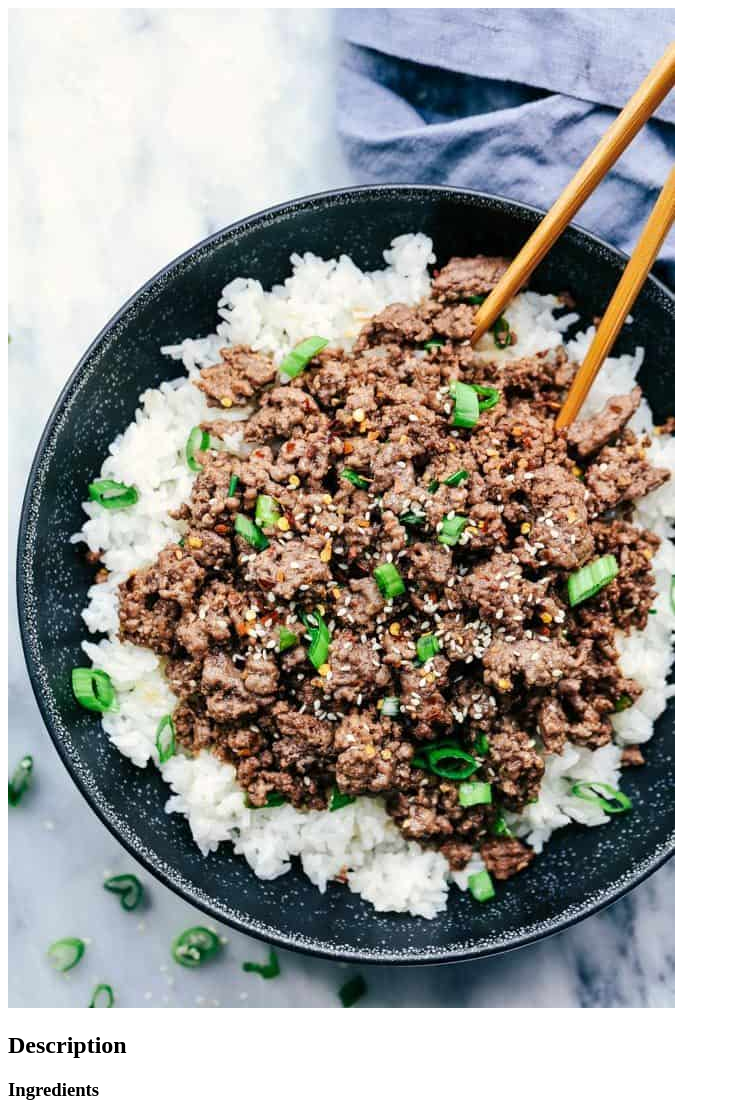
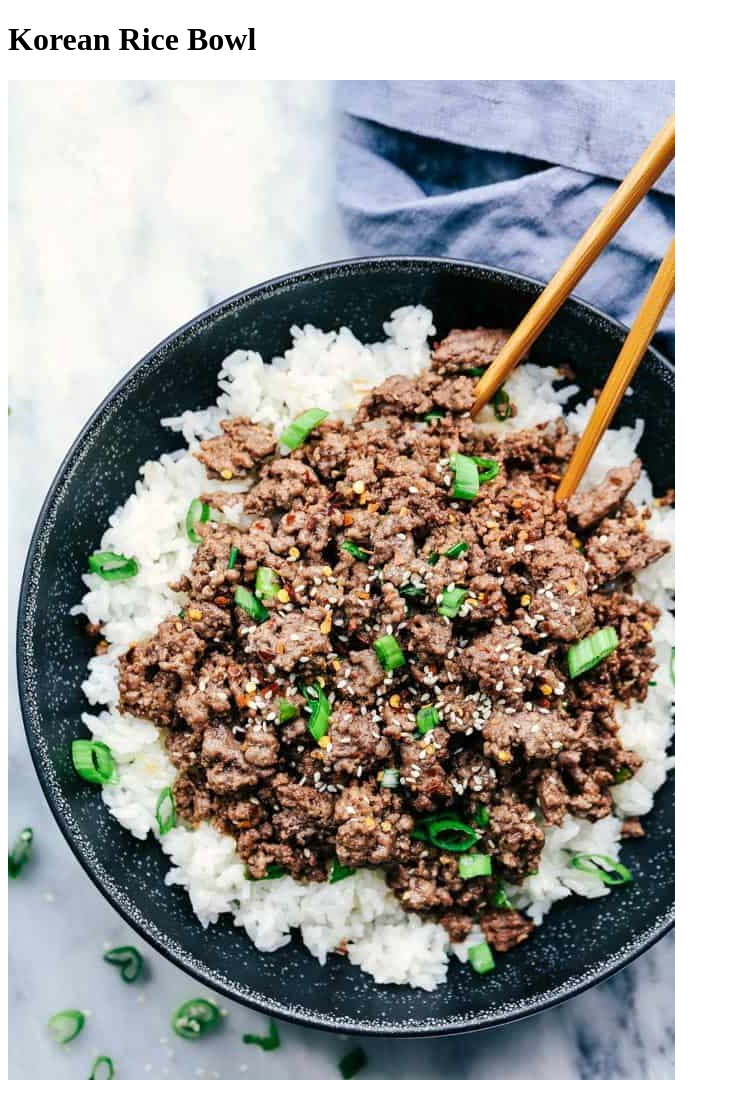
Before and after one commit to StephenKennedy5/odin-recipes, a plain HTML site: page recipes/korean_rice_bowl.html in a window 1280 px wide. Shown: the top 1100 px of the page, without its empty margins (0-730 px from the left). Drawn offline with Linux system fonts and the light colour scheme.

Commit message:
header korean rice bowl

```diff
--- a/recipes/korean_rice_bowl.html
+++ b/recipes/korean_rice_bowl.html
@@ -4,7 +4,7 @@
         <meta charset="UTF-8">
         <meta http-equiv="X-UA-Compatible" content="IE=edge">
         <meta name="viewport" content="width=device-width, initial-scale=1.0">
-        <title>Korean Rice Bowl</title>
+        <h1>Korean Rice Bowl</h1>
     </head>
     <body>
         <img src="korean_rice_bowl.jpg" alt="Picture of Korean Rice Bowl">
```
